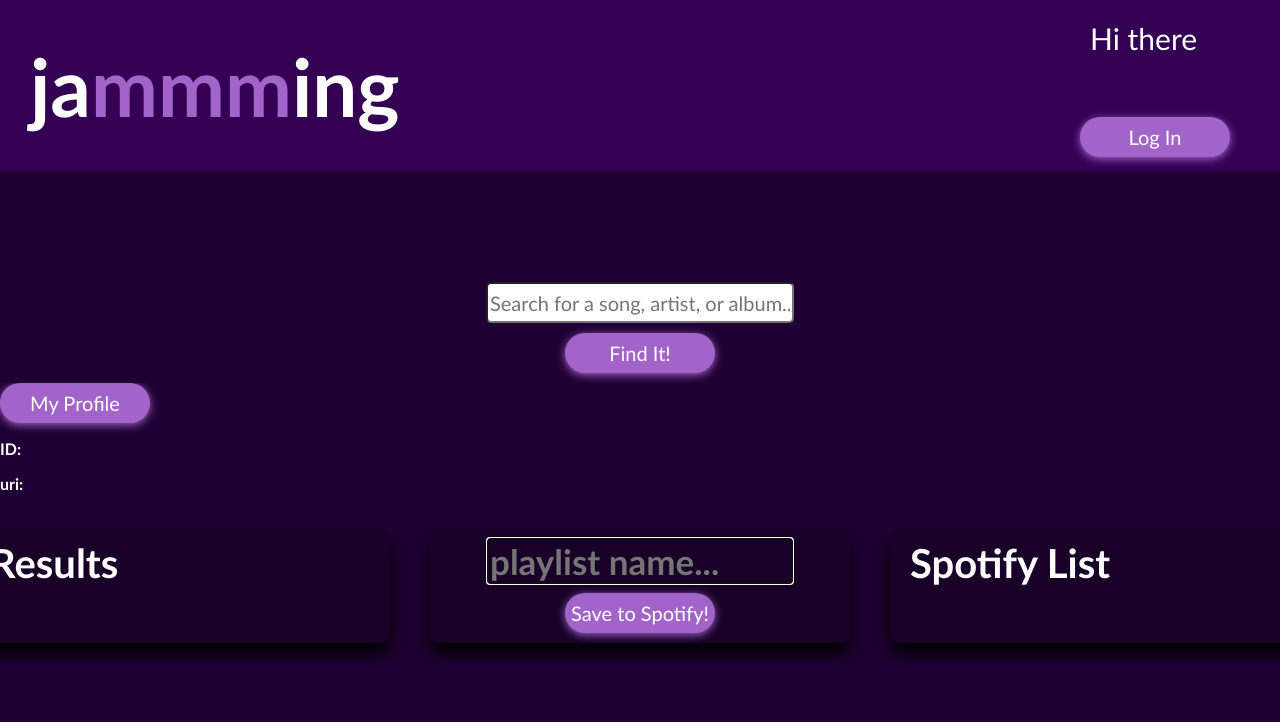
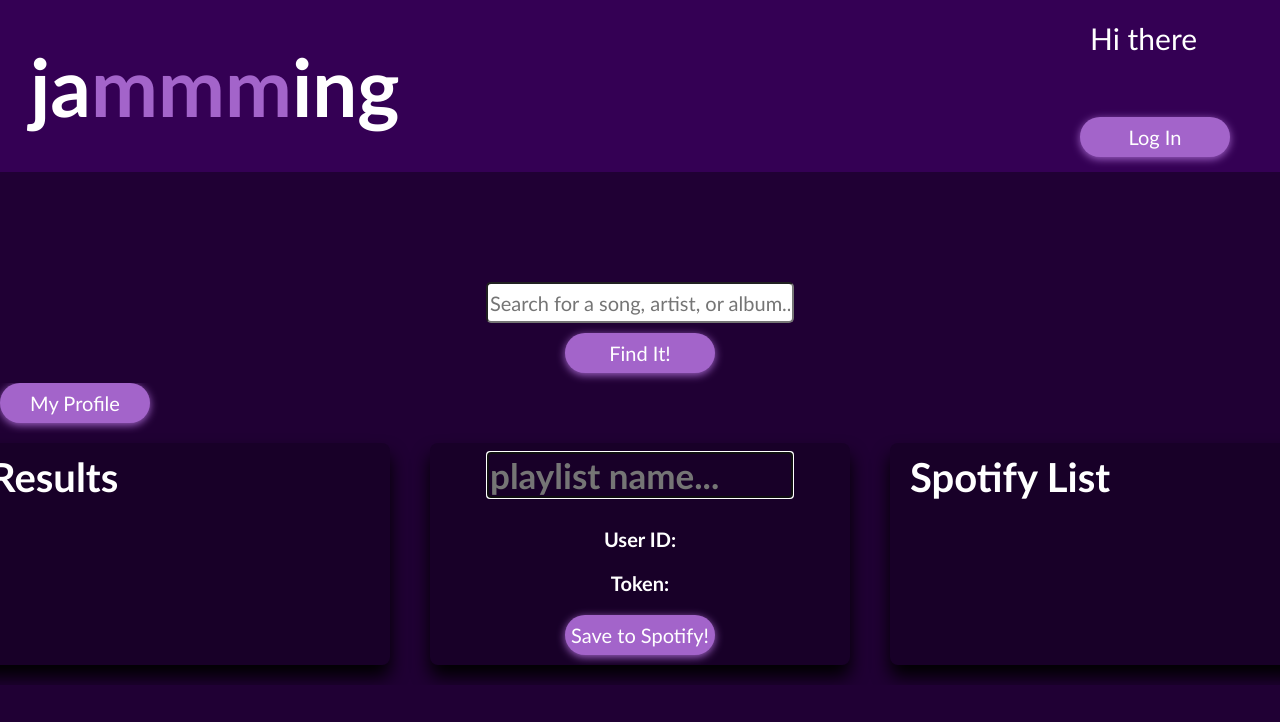
Before and after one commit to MariaRagone/jamming, a React (Vite) app: page / in a window 1280 px wide. Shown: the top 722 px of the page. Built offline with nearby package versions, Linux system fonts and the light colour scheme.

Commit message:
fixed errors in playList

```diff
--- a/src/Components/Home/Home.jsx
+++ b/src/Components/Home/Home.jsx
@@ -54,9 +54,6 @@ const Home = ({ onClick, trackResultList, userProfileDetails, accessToken }) =>
         name={"My Profile"}
         onClick={handleButtonClick}
       ></Button>
-      <p>{userProfileDetails.name}</p>
-      <p>ID: {userProfileDetails.id}</p>
-      <p>uri: {userProfileDetails.uri}</p>
       <ResultsContainer
       userProfileDetails={userProfileDetails}
         trackResultList={trackResultList}
--- a/src/Components/Playlist/PlayList.jsx
+++ b/src/Components/Playlist/PlayList.jsx
@@ -31,11 +31,11 @@ const PlayList = ({
         ></input>
       </form>
       <div>
+        <p>User ID: {userProfileDetails.id}</p>
+        <p>Token:  {accessToken}</p>
         {playList.map((track) => {
           return (
             <div key={track.id}>
-              <p>User ID: {userProfileDetails.id}</p>
-              <p>Token:  {accessToken}</p>
 
               <Track
                 track={track}
@@ -50,8 +50,9 @@ const PlayList = ({
         <Button
           type="submit"
           name={"Save to Spotify!"}
-          onClick={() => postPlayListToSpotify(playLuserProfileDetails.id, accessToken, playListNameist)}
-          // onClick={() => addPlayListToSpotify(playList)}
+          onClick={() => {
+           console.log(userProfileDetails.id)
+            postPlayListToSpotify(userProfileDetails.id, accessToken, playListName)}          }
         ></Button>
       </div>
     </div>
@@ -70,7 +71,7 @@ PlayList.propTypes = {
 };
 
 
-const postPlayListToSpotify = async (user_id, accessToken, playListName) => {
+const postPlayListToSpotify = async (userProfileDetails, accessToken, playListName) => {
   if (!accessToken) {
       alert("Your login session expired. Please log in to continue.");
       return;
```
